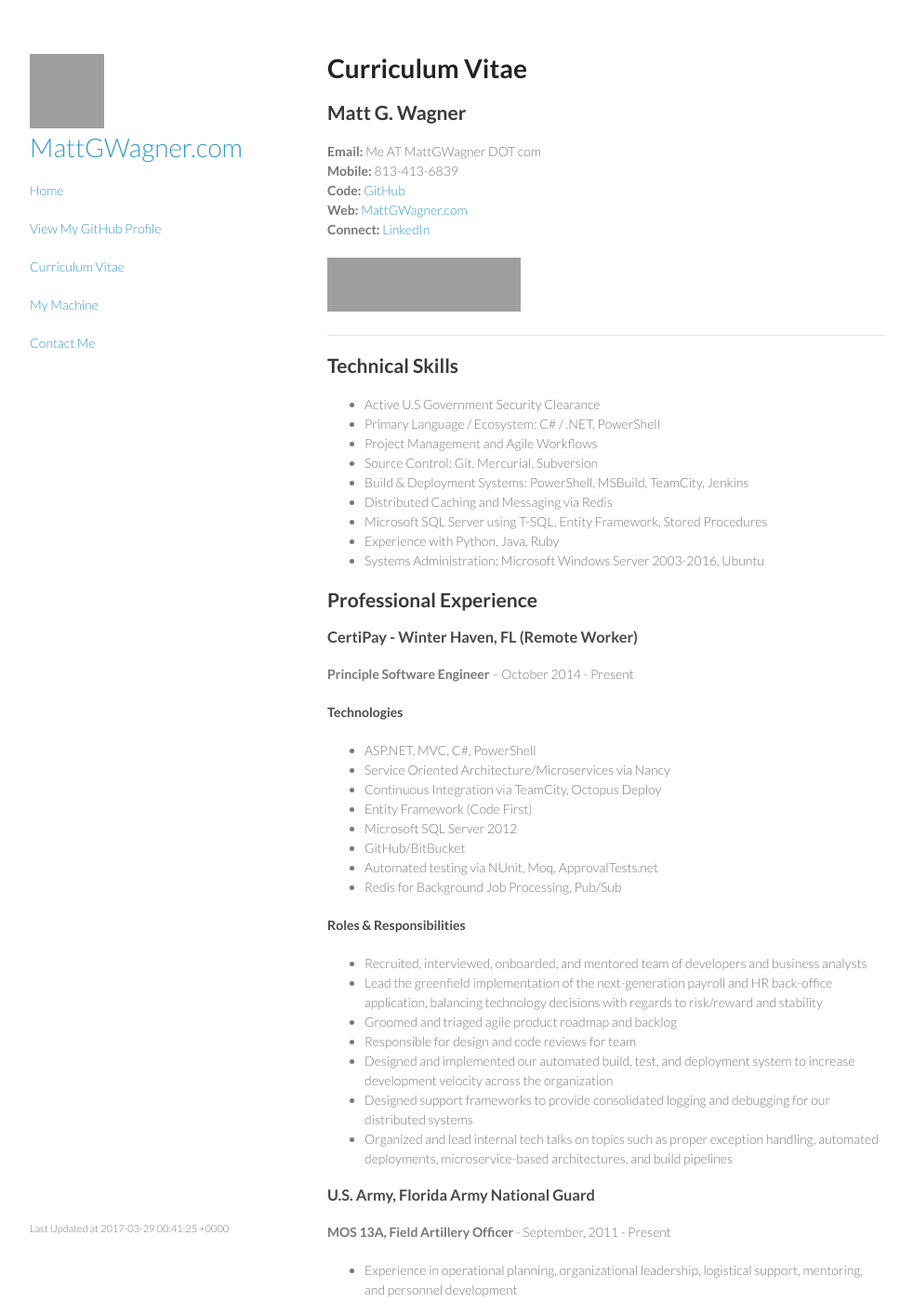
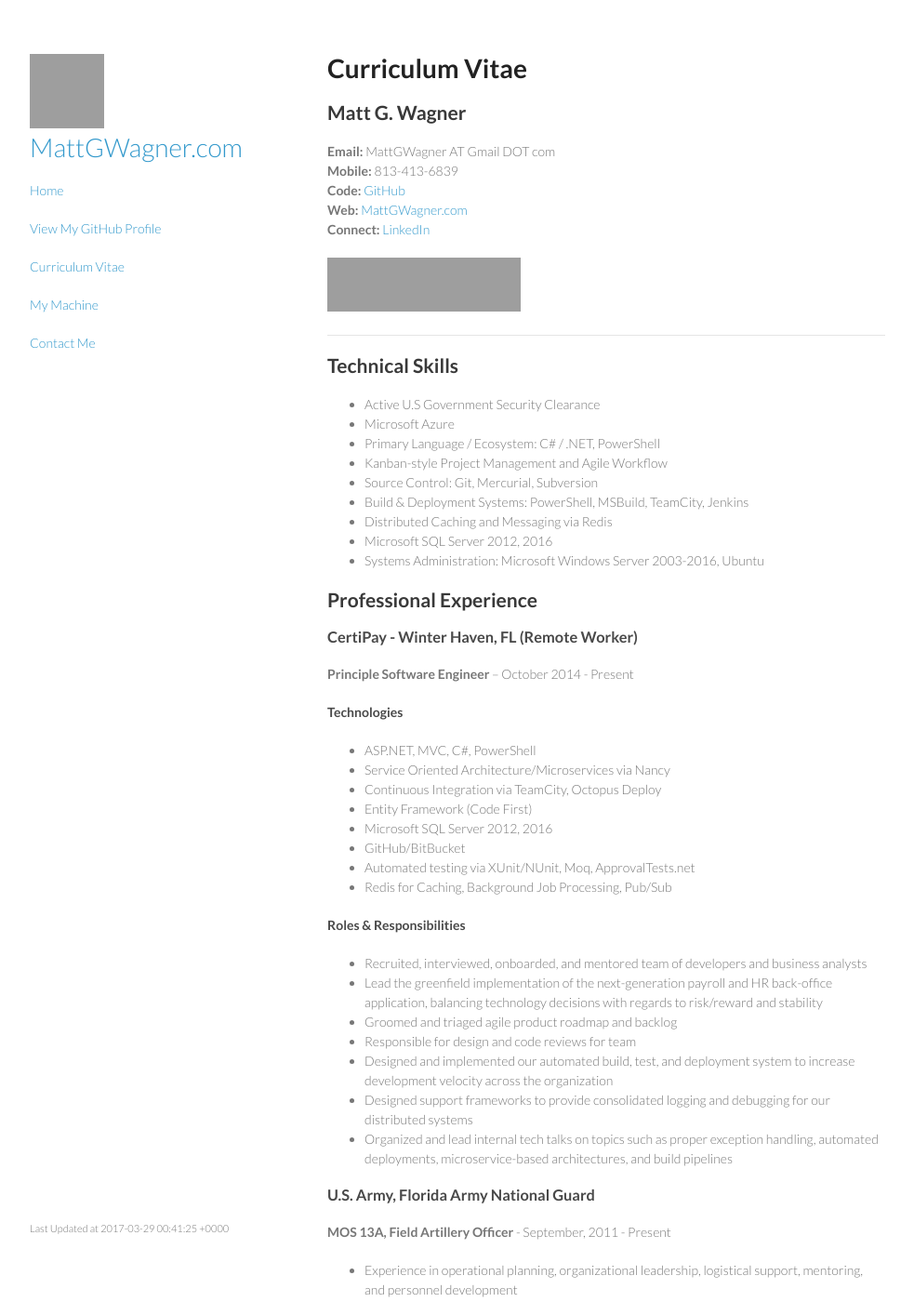
Before and after one commit to mattgwagner/mattgwagner, a Jekyll site: the page built from cv.md, in a window 1280 px wide and 1400 px high. Shown: the whole window at 93% size, without its empty margins (148-1131 px from the left). Built offline with Jekyll 4.4.1, drawn with Linux system fonts in a browser that asks for light colours; some of the changed text lies outside the part shown; grey boxes are pictures that could not be loaded.

Commit message:
Update cv.md

```diff
--- a/cv.md
+++ b/cv.md
@@ -7,7 +7,7 @@ title: Matt G. Wagner - Curriculum Vitae
 
 ## Matt G. Wagner
 
-**Email:** Me AT MattGWagner DOT com
+**Email:** MattGWagner AT Gmail DOT com
 **Mobile:** 813-413-6839
 **Code:** [GitHub](https://github.com/mattgwagner)
 **Web:** [MattGWagner.com](http://mattgwagner.com)
@@ -22,13 +22,13 @@ title: Matt G. Wagner - Curriculum Vitae
 ## Technical Skills
 
 * Active U.S Government Security Clearance
+* Microsoft Azure
 * Primary Language / Ecosystem: C# / .NET, PowerShell
-* Project Management and Agile Workflows
+* Kanban-style Project Management and Agile Workflow
 * Source Control: Git, Mercurial, Subversion
 * Build & Deployment Systems: PowerShell, MSBuild, TeamCity, Jenkins
 * Distributed Caching and Messaging via Redis
-* Microsoft SQL Server using T-SQL, Entity Framework, Stored Procedures
-* Experience with Python, Java, Ruby
+* Microsoft SQL Server 2012, 2016
 * Systems Administration: Microsoft Windows Server 2003-2016, Ubuntu
 
 ## Professional Experience
@@ -42,10 +42,10 @@ title: Matt G. Wagner - Curriculum Vitae
 * Service Oriented Architecture/Microservices via Nancy
 * Continuous Integration via TeamCity, Octopus Deploy
 * Entity Framework (Code First)
-* Microsoft SQL Server 2012
+* Microsoft SQL Server 2012, 2016
 * GitHub/BitBucket
-* Automated testing via NUnit, Moq, ApprovalTests.net
-* Redis for Background Job Processing, Pub/Sub
+* Automated testing via XUnit/NUnit, Moq, ApprovalTests.net
+* Redis for Caching, Background Job Processing, Pub/Sub
 
 #### Roles & Responsibilities
 
```
Also changed, not shown: other parts of cv.md (+4 -0 lines).
